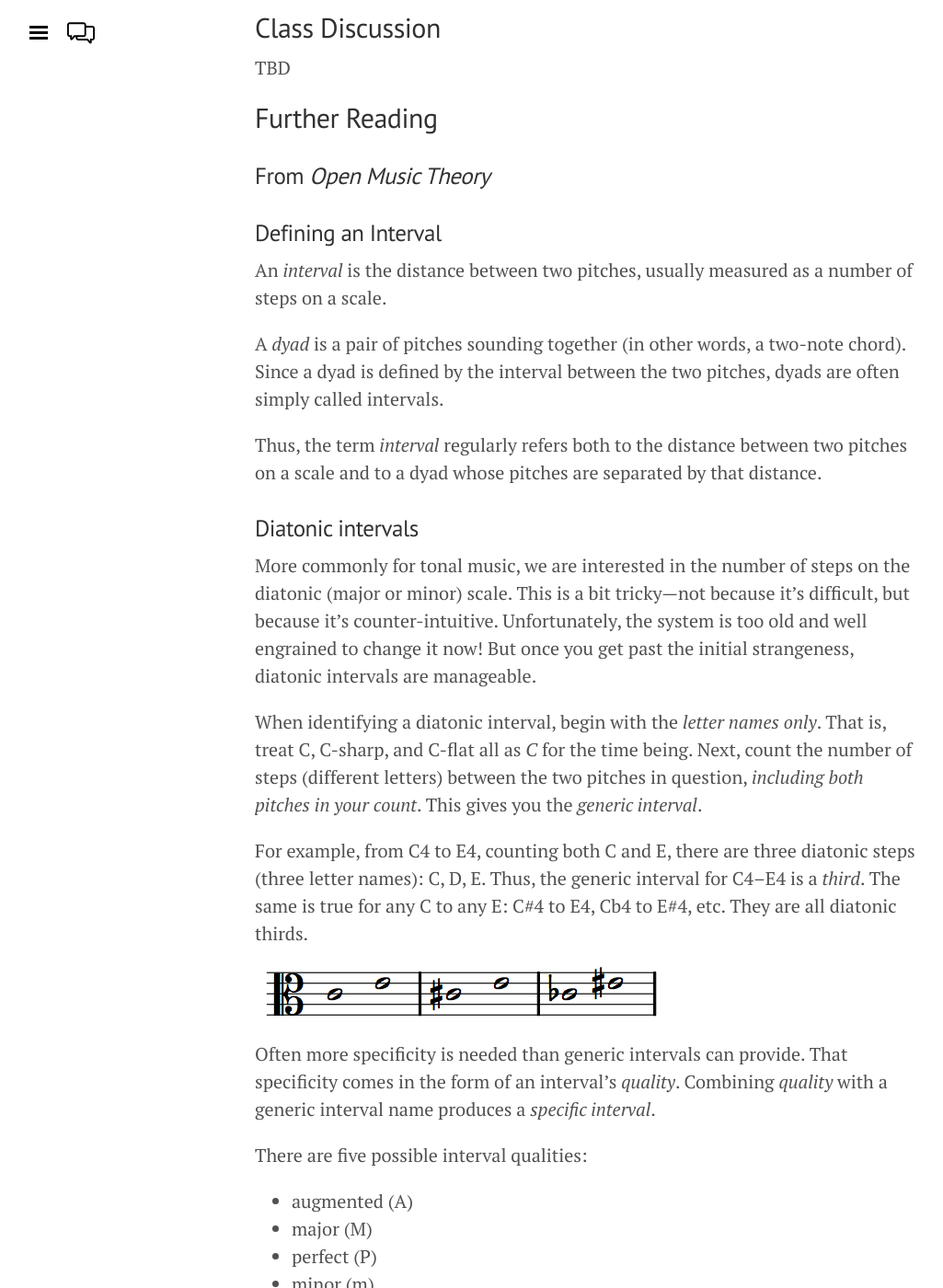
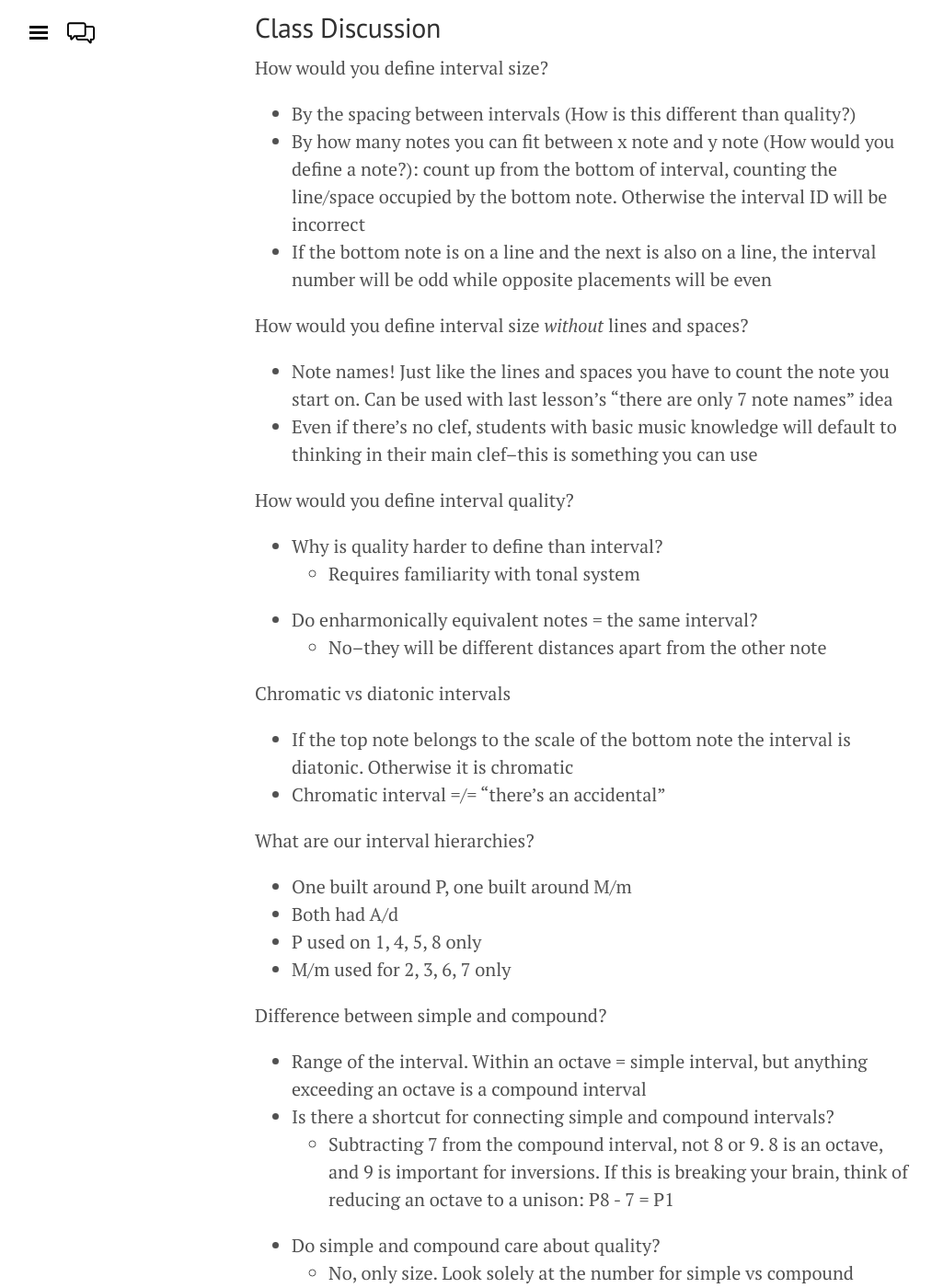
Before and after one commit to intmus/inttheory19-20, a Jekyll site: the page built from _02-int-scales-keys/a2-intervals.md, in a window 1280 px wide and 1400 px high, scrolled down 281 px. Shown: the whole window at 92% size, without its empty margins (3-1028 px from the left). Built offline with Jekyll 4.4.1, drawn with Linux system fonts in a browser that asks for light colours; some of the changed text lies outside the part shown.

Commit message:
Added discussion
For Dr. Butterfield: fix the simple octave/unison issue, fix inversion of an octave in puzzle to unison, and add harmonic vs melodic intervals to list at beginning of Lesson 2A.

```diff
--- a/_02-int-scales-keys/a2-intervals.md
+++ b/_02-int-scales-keys/a2-intervals.md
@@ -5,7 +5,55 @@
 
 ## Class Discussion
 
-TBD
+How would you define interval size?
+- By the spacing between intervals (How is this different than quality?)
+- By how many notes you can fit between x note and y note (How would you define a note?): count up from the bottom of interval, counting the line/space occupied by the bottom note. Otherwise the interval ID will be incorrect
+- If the bottom note is on a line and the next is also on a line, the interval number will be odd while opposite placements will be even
+
+How would you define interval size *without* lines and spaces?
+- Note names! Just like the lines and spaces you have to count the note you start on. Can be used with last lesson's "there are only 7 note names" idea
+- Even if there's no clef, students with basic music knowledge will default to thinking in their main clef--this is something you can use
+
+How would you define interval quality?
+- Why is quality harder to define than interval?
+  - Requires familiarity with tonal system
+- Do enharmonically equivalent notes = the same interval?
+  - No--they will be different distances apart from the other note
+
+Chromatic vs diatonic intervals
+- If the top note belongs to the scale of the bottom note the interval is diatonic. Otherwise it is chromatic
+- Chromatic interval =/= "there's an accidental"
+
+What are our interval hierarchies?
+- One built around P, one built around M/m
+- Both had A/d
+- P used on 1, 4, 5, 8 only
+- M/m used for 2, 3, 6, 7 only
+
+Difference between simple and compound?
+- Range of the interval. Within an octave = simple interval, but anything exceeding an octave is a compound interval
+- Is there a shortcut for connecting simple and compound intervals?
+  - Subtracting 7 from the compound interval, not 8 or 9. 8 is an octave, and 9 is important for inversions. If this is breaking your brain, think of reducing an octave to a unison: P8 - 7 = P1
+- Do simple and compound care about quality?
+  - No, only size. Look solely at the number for simple vs compound
+
+Harmonic vs melodic intervals
+- Harmonic = two pitches that sound at the same time
+- Melodic = two pitches sounding sequentially
+- Is there a difference between the harmonic and melodic interval of a unison?
+  - Yes! Depends on how they are written in your part
+  - Augmented unisons also exist and that's where things get a little confusing and very strict
+
+Inversions
+- How to invert?
+  - Take either of the notes and drop them down?: Not quite, but you *can* take either note and move it an octave in the direction of the other note (ex. G4 and D5 to D5 and G5 OR D4 and G4)
+- How do we get our inversions number?
+  - Subtract the original interval number from 9
+- How to invert quality?
+  - M <-> m
+  - d <-> A
+  - P <-> P
+- Must invert size and quality *independently*
 
 ## Further Reading
 
```
